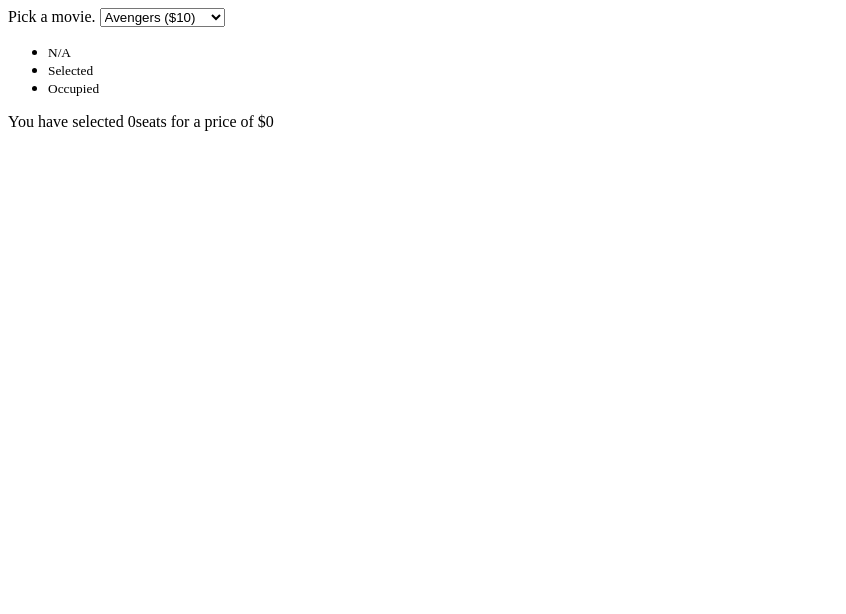
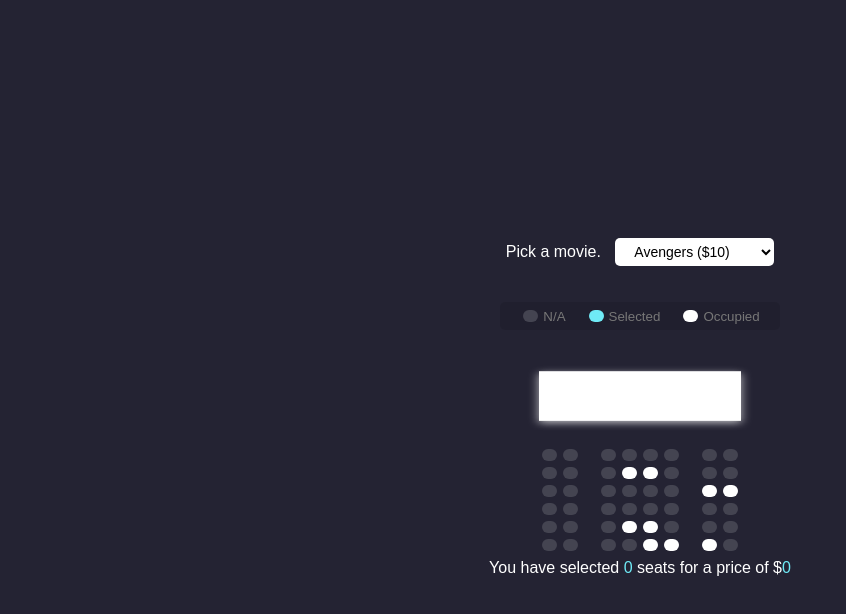
Before and after one commit to faiza203/Movie_Seat-_-Booking, a plain HTML site: page index.html in a window 1280 px wide. Shown: the whole page, without its empty margins (0-846 px from the left). Drawn offline with Linux system fonts and the light colour scheme.

Commit message:
insert style

```diff
--- a/index.html
+++ b/index.html
@@ -4,6 +4,7 @@
     <meta charset="UTF-8" />
     <meta name="viewport" content="width=device-width, initial-scale=1.0" />
     <title>Document</title>
+    <link rel="stylesheet" href="style.css">
   </head>
   <body>
     <div id="main">
@@ -12,7 +13,7 @@
         <option value="10">Avengers ($10)</option>
         <option value="12">Joker ($12)</option>
         <option value="8">Toy story ($8)</option>
-        <option value="9">The line king ($9)</option>
+        <option value="9">The lion king ($9)</option>
       </select>
     </div>
     <ul class="showcase">
@@ -32,66 +33,72 @@
     <div class="thirdMain">
       <div class="screen"></div>
       <div class="row">
-        <seat class="seat"></seat>
-        <seat class="seat"></seat>
-        <seat class="seat"></seat>
-        <seat class="seat"></seat>
-        <seat class="seat"></seat>
-        <seat class="seat"></seat>
-        <seat class="seat"></seat>
-        <seat class="seat"></seat>
+        <div class="seat"></div>
+        <div class="seat"></div>
+        <div class="seat"></div>
+        <div class="seat"></div>
+        <div class="seat"></div>
+        <div class="seat"></div>
+        <div class="seat"></div>
+        <div class="seat"></div>
       </div>
       <div class="row">
-        <seat class="seat"></seat>
-        <seat class="seat"></seat>
-        <seat class="seat"></seat>
-        <seat class="seat occupied"></seat>
-        <seat class="seat occupied"></seat>
-        <seat class="seat"></seat>
-        <seat class="seat"></seat>
-        <seat class="seat"></seat>
+        <div class="seat"></div>
+        <div class="seat"></div>
+        <div class="seat"></div>
+        <div class="seat occupied"></div>
+        <div class="seat occupied"></div>
+        <div class="seat"></div>
+        <div class="seat"></div>
+        <div class="seat"></div>
       </div>
       <div class="row">
-        <seat class="seat"></seat>
-        <seat class="seat"></seat>
-        <seat class="seat"></seat>
-        <seat class="seat"></seat>
-        <seat class="seat"></seat>
-        <seat class="seat"></seat>
-        <seat class="seat occupied"></seat>
-        <seat class="seat occupied"></seat>
+        <div class="seat"></div>
+        <div class="seat"></div>
+        <div class="seat"></div>
+        <div class="seat"></div>
+        <div class="seat"></div>
+        <div class="seat"></div>
+        <div class="seat occupied"></div>
+        <div class="seat occupied"></div>
       </div>
       <div class="row">
-        <seat class="seat"></seat>
-        <seat class="seat"></seat>
-        <seat class="seat"></seat>
-        <seat class="seat"></seat>
-        <seat class="seat"></seat>
-        <seat class="seat"></seat>
-        <seat class="seat"></seat>
-        <seat class="seat"></seat>
+        <div class="seat"></div>
+        <div class="seat"></div>
+        <div class="seat"></div>
+        <div class="seat"></div>
+        <div class="seat"></div>
+        <div class="seat"></div>
+        <div class="seat"></div>
+        <div class="seat"></div>
+      </div>
+      <div class="row">
+        <div class="seat"></div>
+        <div class="seat"></div>
+        <div class="seat"></div>
+        <div class="seat occupied"></div>
+        <div class="seat occupied"></div>
+        <div class="seat"></div>
+        <div class="seat"></div>
+        <div class="seat"></div>
+      </div>
+      <div class="row">
+        <div class="seat"></div>
+        <div class="seat"></div>
+        <div class="seat"></div>
+        <div class="seat"></div>
+        <div class="seat occupied"></div>
+        <div class="seat occupied"></div>
+        <div class="seat occupied"></div>
+        <div class="seat"></div>
+      </div>
+
     </div>
-    <div class="row">
-        <seat class="seat"></seat>
-        <seat class="seat"></seat>
-        <seat class="seat"></seat>
-        <seat class="seat occupied"></seat>
-        <seat class="seat occupied"></seat>
-        <seat class="seat"></seat>
-        <seat class="seat"></seat>
-        <seat class="seat"></seat>
-    </div>
-    <div class="row">
-        <seat class="seat"></seat>
-        <seat class="seat"></seat>
-        <seat class="seat"></seat>
-        <seat class="seat"></seat>
-        <seat class="seat occupied"></seat>
-        <seat class="seat occupied"></seat>
-        <seat class="seat occupied"></seat>
-        <seat class="seat"></seat>
-    </div>
-    </div>
-    <p class="text"> You have selected <span id="count">0</span>seats for a price of $<span id="total">0</span></p>
+    <p class="text">
+      You have selected <span id="count">0</span> seats for a price of $<span
+        id="total"
+        >0</span
+      >
+    </p>
   </body>
 </html>
--- /dev/null
+++ b/style.css
@@ -0,0 +1,86 @@
+body{
+    color: #fff;
+    background-color: #242333;
+    display: flex;
+    flex-direction: column;
+    align-items: center;
+    justify-content: center;
+    height: 100vh;
+    font-family:sans-serif;
+    margin: 0;
+}
+#main{
+    margin: 20px 0;
+}
+#main select{
+    background-color: #fff;
+    border: 0;
+    border-radius: 5px;
+    font-size: 14px;
+    margin-left: 10px;
+    padding: 5px 15px 5px 15px;
+}
+.seat{
+    background-color: #444451;
+    height: 12px;
+    width: 15px;
+    margin: 3px;
+    border-top: 10px;
+    border-left:10px;
+    border-radius: 10px;
+}
+.row{
+    display: flex;
+}
+.seat.selected{
+    background-color: #6feaf6;
+}
+.seat.occupied{
+    background-color: #fff;
+}
+.seat:nth-of-type(2){
+    margin-right: 20px;
+}
+.seat:nth-last-of-type(2){
+    margin-left: 20px;
+}
+.seat:not(.occupied):hover{
+    cursor: pointer;
+    transform: scale(1.2);
+}
+.showcase .seat:not(.occupied):hover{
+    cursor: default;
+    transform: scale(1);
+}
+.showcase{
+    background: rgba(0, 0, 0, 0.1);
+    padding: 5px 10px;
+    border-radius: 5px;
+    color: #777;
+    list-style-type: none;
+    display: flex;
+    justify-content: space-between;
+}
+.showcase li{
+    display: flex;
+    align-items: center;
+    justify-content: center;
+    margin: 0 10px;
+}
+.showcase li small{
+    margin-left: 2px;
+}
+.screen {
+    background-color: #fff;
+    height: 70px;
+    width: 100%;
+    margin: 15px 0;
+    transform: rotateX(-45deg);
+    box-shadow: 0 3px 10px rgba(255, 255, 255, 0.7);
+}
+p.text {
+    margin: 5px 0;
+}
+p.text span{
+    color: #6feaf6;
+}
```
